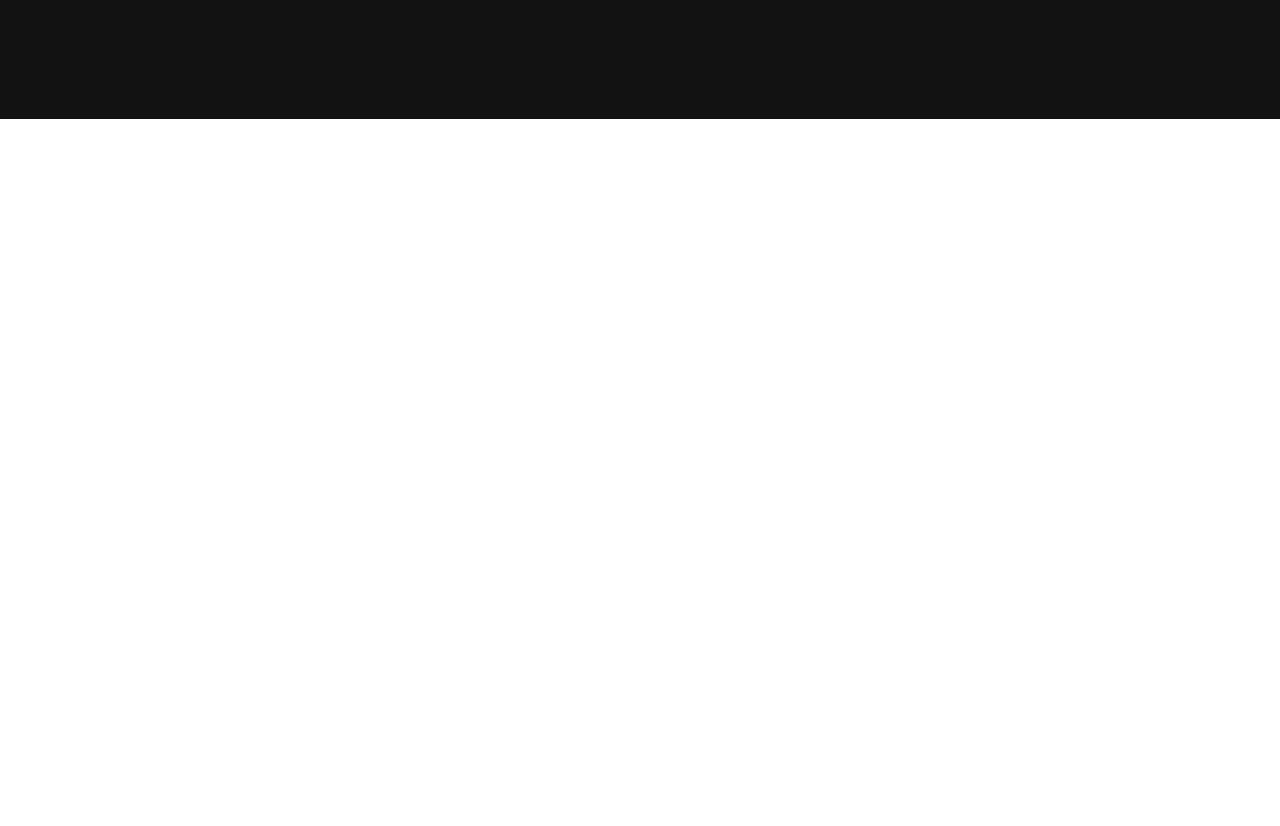
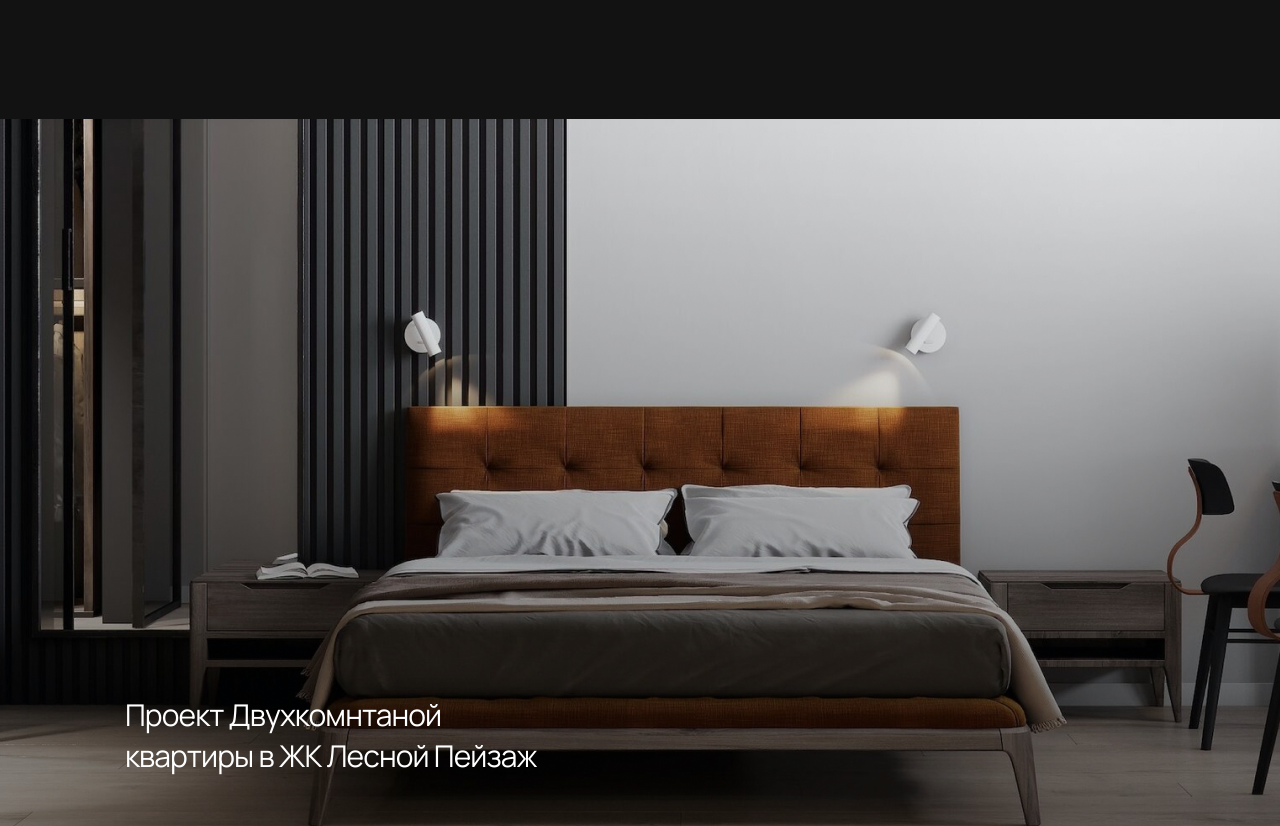
Before and after one commit to andreyutkin-persistent/Projects-Metrika, a plain HTML site: page index.html in a window 1280 px wide. Shown: the part 5597-6423 px from the top of the page. Drawn offline with Linux system fonts and the light colour scheme; the site is published under a folder, as on GitHub Pages, so addresses that start at the root find nothing.

Commit message:
Update styles.css

```diff
--- a/styles/styles.css
+++ b/styles/styles.css
@@ -271,7 +271,7 @@ footer {
     max-width: 1400px;
     height: 717px;
     margin: 0 auto;
-    background-image: url(/resources/bad.png);
+    background-image: url(../resources/bad.png);
     background-color: linear-gradient(180deg, rgba(0, 0, 0, 0) 0.52%, rgba(0, 0, 0, 0.4) 82.81%);
 }
 
```
